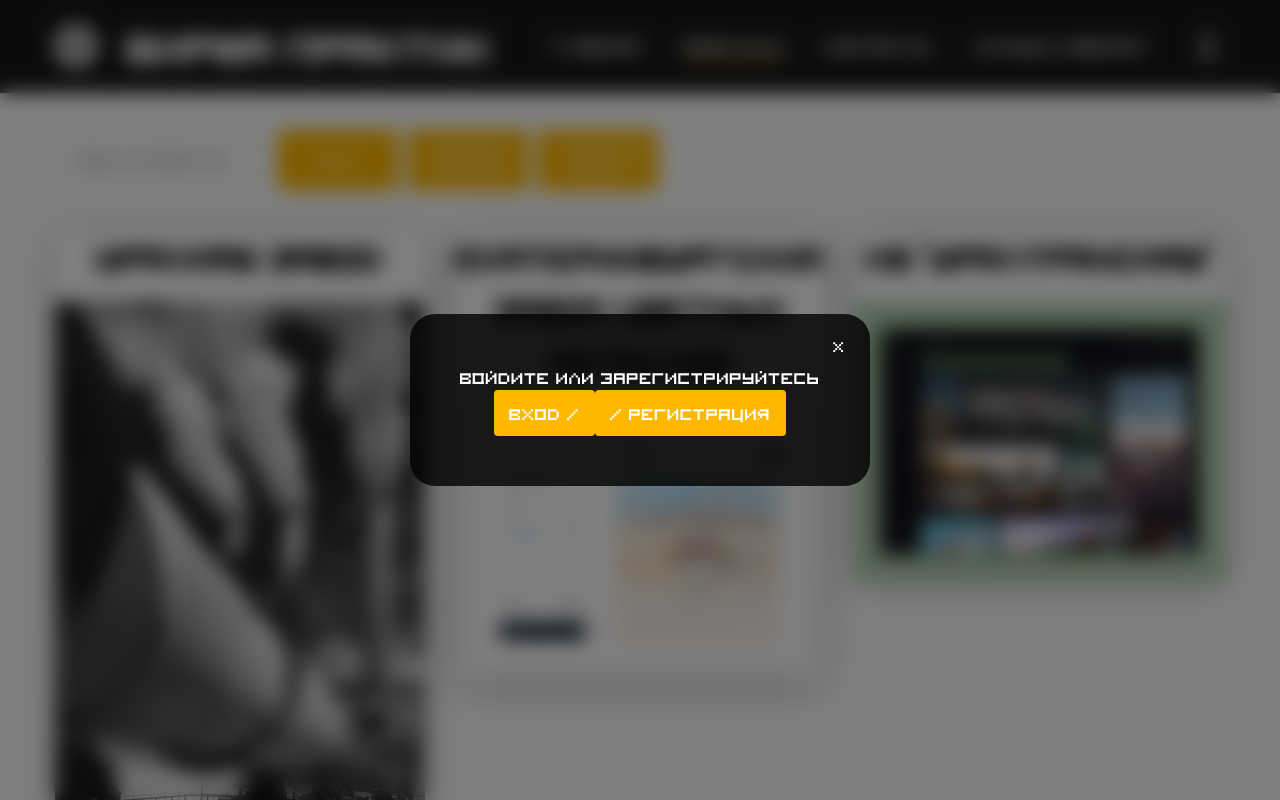
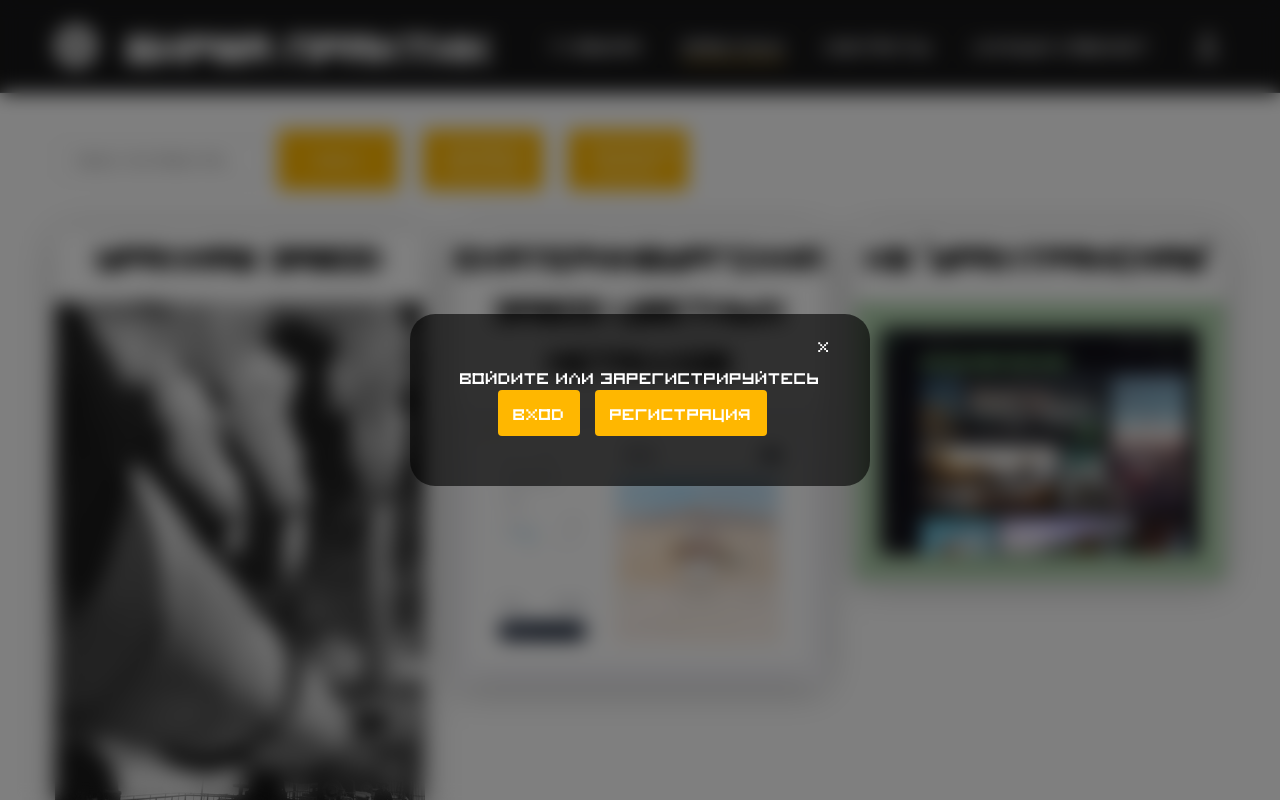
Before and after one commit to m3kskssssssss/web-uralsky-pelmeni, a React (Create React App) app: page /projects in a window 1280 px wide. Both pictures are taken after a click on the item 1207 px from the left and 46 px from the top of the page. Shown: the top 800 px of the page. Built offline with nearby package versions, Linux system fonts and the light colour scheme.

Commit message:
Micro Upd 2.0

```diff
--- a/src/components/navbar/Navbar.js
+++ b/src/components/navbar/Navbar.js
@@ -70,8 +70,8 @@ const Navbar = () => {
                     <div className="modal-content">
                         <button onClick={toggleModal} className="close-button">х</button>
                         <h1>Войдите или зарегистрируйтесь</h1>
-                        <button onClick={handleLoginClick}>Вход /</button>
-                        <button onClick={handleRegisterClick}>/ Регистрация</button>
+                        <button onClick={handleLoginClick}>Вход</button>
+                        <button onClick={handleRegisterClick}>Регистрация</button>
                     </div>
                 </div>
             )}
--- a/src/components/navbar/style.css
+++ b/src/components/navbar/style.css
@@ -118,7 +118,7 @@
 
 .modal-content {
 
-	background-color: #000000cf;
+	background-color: #0000009e;
     padding: 50px;
     border-radius: 25px;
     text-align: center;
--- a/src/pages/Personal.js
+++ b/src/pages/Personal.js
@@ -15,7 +15,7 @@ const Personal = () => {
                 <div className="personal-dashboard">
                     <div className="categories">
                         <h2 className="title-2">Выберите категорию</h2>
-                        <ul>
+                        <ul >
                             <li onClick={() => handleCategoryChange('personalInfo')}>Личная информация</li>
                             <li onClick={() => handleCategoryChange('interests')}>Мои интересы</li>
                         </ul>
--- a/src/pages/style.css
+++ b/src/pages/style.css
@@ -158,6 +158,7 @@ button {
     border: none;
     border-radius: 4px;
     cursor: pointer;
+    margin-right: 15px;
 }
 
 button:hover {
```
